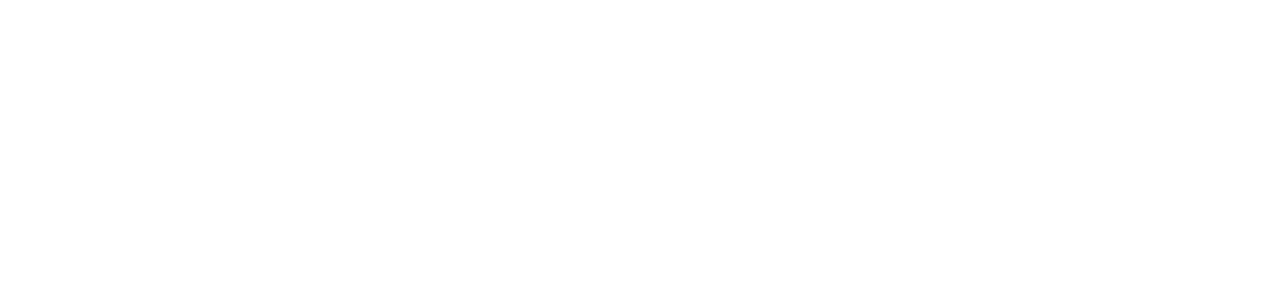
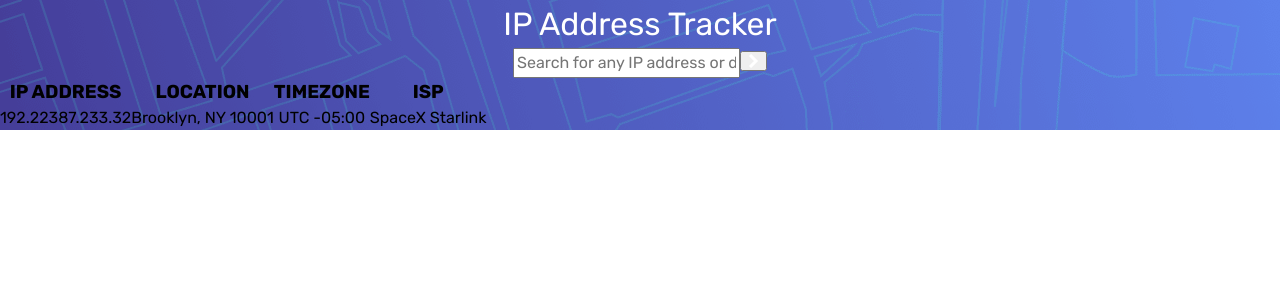
Before and after one commit to darrowv/ip-address-tracker, a React (Vite) app: page / in a window 1280 px wide. Shown: the top 300 px of the page. Built offline with nearby package versions, Linux system fonts and the light colour scheme.

Commit message:
basic folder structure and so on

```diff
--- a/index.html
+++ b/index.html
@@ -2,8 +2,15 @@
 <html lang="en">
   <head>
     <meta charset="UTF-8" />
-    <link rel="icon" type="image/png" sizes="32x32" href="./src/assets/favicon-32x32.png">
     <meta name="viewport" content="width=device-width, initial-scale=1.0" />
+    <link rel="icon" type="image/png" sizes="32x32" href="./favicon-32x32.png">
+
+    <!-- google fonts -->
+    <link rel="preconnect" href="https://fonts.googleapis.com">
+    <link rel="preconnect" href="https://fonts.gstatic.com" crossorigin>
+    <link href="https://fonts.googleapis.com/css2?family=Rubik:wght@400;500;700&display=swap" rel="stylesheet">
+
+    <!-- title -->
     <title>IP Address Tracker</title>
   </head>
   <body>
--- a/src/App.tsx
+++ b/src/App.tsx
@@ -1,14 +1,16 @@
-import { useState } from "react";
+import WorldMap from "./components/WorldMap";
+import UpperPart from "./components/UpperPart";
 import "./App.scss";
 
 function App() {
-  const [count, setCount] = useState(0);
 
   return (
-    <div className="App">
-      <h1></h1>
-    </div>
+    <main className="App">
+      <UpperPart />
+      <WorldMap />
+    </main>
   );
+
 }
 
 export default App;
--- /dev/null
+++ b/src/components/UpperPart/Parameters.scss
@@ -0,0 +1,3 @@
+.parameters {
+  display: flex;
+}
--- /dev/null
+++ b/src/components/UpperPart/Parameters.tsx
@@ -0,0 +1,26 @@
+import "./Parameters.scss";
+
+const Parameters = () => {
+  return (
+    <section className="parameters">
+      <div className="ip-address">
+        <h3 className="ip-address__title">IP ADDRESS</h3>
+        <p className="ip-address__data">192.22387.233.32</p>
+      </div>
+      <div className="location">
+        <h3 className="location__title">LOCATION</h3>
+        <p className="location__data">Brooklyn, NY 10001</p>
+      </div>
+      <div className="timezone">
+        <h3 className="timezone__title">TIMEZONE</h3>
+        <p className="timezone__data">UTC -05:00</p>
+      </div>
+      <div className="isp">
+        <h3 className="isp__title">ISP</h3>
+        <p className="isp__data">SpaceX Starlink</p>
+      </div>
+    </section>
+  );
+};
+
+export default Parameters;
--- /dev/null
+++ b/src/components/UpperPart/Search.tsx
@@ -0,0 +1,16 @@
+import React from "react";
+
+const Search = () => {
+  return (
+    <div className="search-field">
+      <input className="search-field__input" type="text" placeholder="Search for any IP address or domain" />
+      <button className="search-field__btn">
+        <svg xmlns="http://www.w3.org/2000/svg" width="11" height="14">
+          <path fill="none" stroke="#FFF" stroke-width="3" d="M2 1l6 6-6 6" />
+        </svg>
+      </button>
+    </div>
+  );
+};
+
+export default Search;
--- /dev/null
+++ b/src/components/UpperPart/index.scss
@@ -0,0 +1,9 @@
+.upper-part {
+  background-image: url("../../assets/pattern-bg.png");
+  text-align: center;
+
+  h1 {
+    color: white;
+    font-weight: 400;
+  }
+}
--- /dev/null
+++ b/src/components/UpperPart/index.tsx
@@ -0,0 +1,15 @@
+import Parameters from './Parameters';
+import Search from './Search';
+import "./index.scss"
+
+const UpperPart = () => {
+  return (
+    <div className='upper-part'>
+      <h1>IP Address Tracker</h1>
+      <Search />
+      <Parameters />
+    </div>
+  );
+};
+
+export default UpperPart;
--- /dev/null
+++ b/src/components/WorldMap/index.tsx
@@ -0,0 +1,11 @@
+import React from 'react';
+
+const Map = () => {
+  return (
+    <div>
+
+    </div>
+  );
+};
+
+export default Map;
--- a/src/index.scss
+++ b/src/index.scss
@@ -13,6 +13,7 @@
 }
 
 body {
+  font-family: "Rubik", sans-serif;
   line-height: 1.5;
   -webkit-font-smoothing: antialiased;
 }
```
Also changed, not shown: public/favicon-32x32.png (renamed from src/assets/favicon-32x32.png), src/assets/icon-arrow.svg (deleted), src/components/UpperPart/Search.scss (added), src/components/WorldMap/Map.scss (added).
